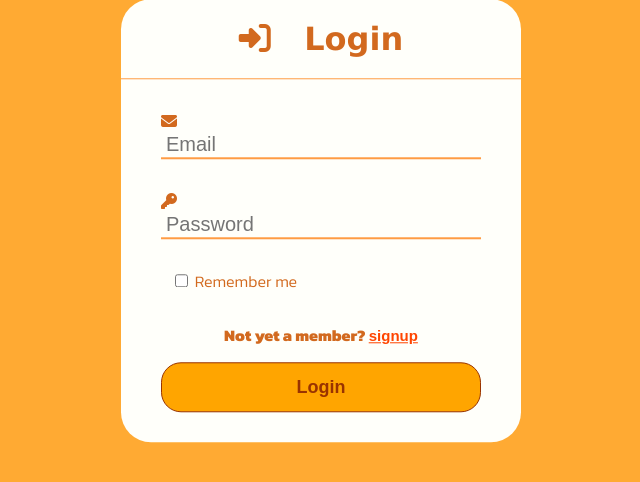
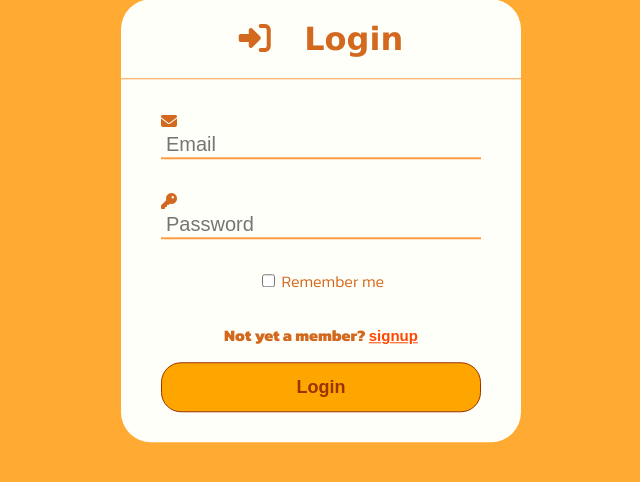
Before and after one commit to rawidaniel/AddisReview, a Flask app: page /login in a window 1280 px wide, with the pointer over the restyled element. Shown: the part 179-661 px from the top of the page, without its empty margins (319-959 px from the left). Run offline with Flask 2, Linux system fonts and the light colour scheme; some libraries are stand-ins or nearby versions.

Commit message:
Update login.css

```diff
--- a/website/static/styles/login.css
+++ b/website/static/styles/login.css
@@ -50,9 +50,7 @@ form .txt_field {
   font-size: 16px;
   transition: width 0.5s;
 }
-label:hover {
-  width: 300px;
-}
+
 .txt_field span::before {
   content: "";
   position: absolute;
```
